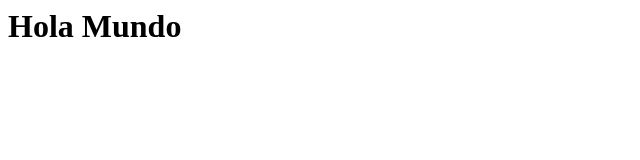
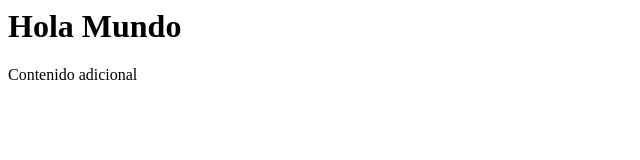
Before and after one commit to rubenperaita/mtg-ruben-peraita, a plain HTML site: page index.html in a window 1280 px wide. Shown: the whole page, without its empty margins (0-640 px from the left). Drawn offline with Linux system fonts and the light colour scheme.

Commit message:
Segundo commit en master

```diff
--- a/index.html
+++ b/index.html
@@ -1 +1,2 @@
 <h1>Hola Mundo</h1>
+<p>Contenido adicional</p>
```
